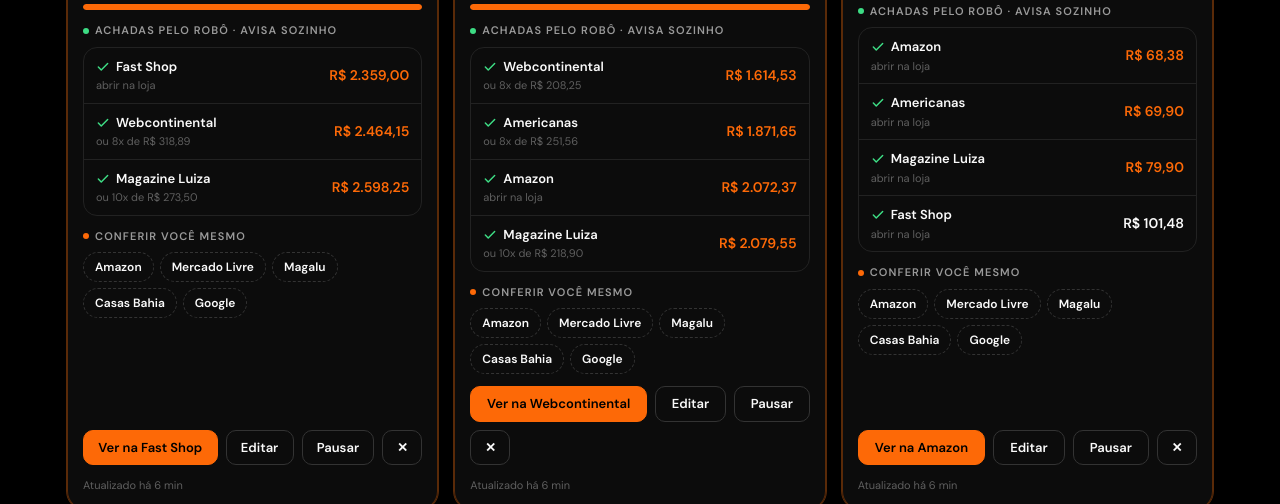
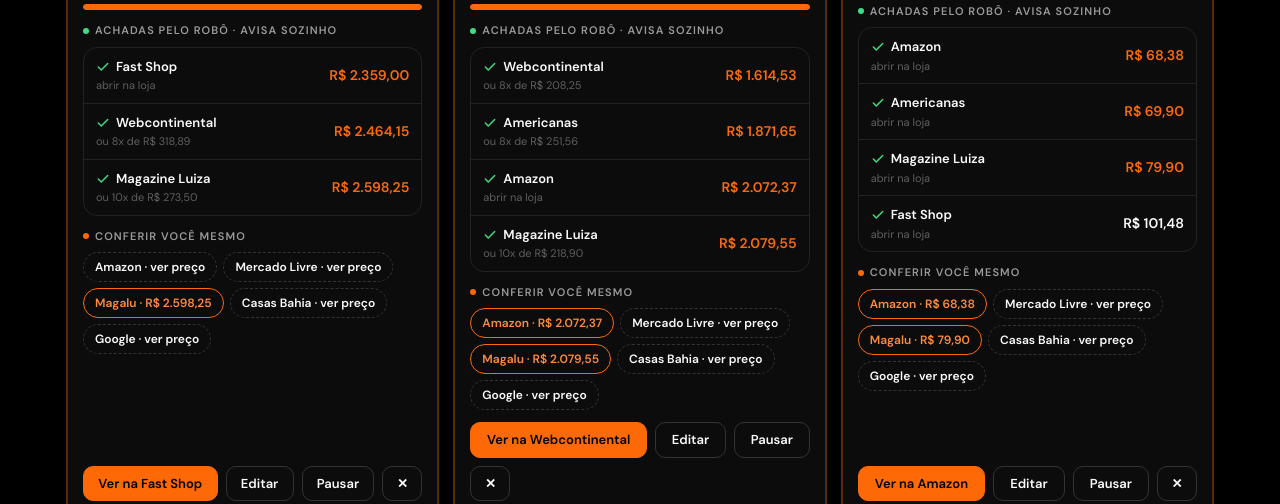
Before and after one commit to cicer0liveira27-star/econolife-promos, a plain HTML site: page index.html in a window 1280 px wide. Shown: the part 761-1265 px from the top of the page. Drawn offline with Linux system fonts and the light colour scheme.

Commit message:
Botões das lojas mostram o preço quando o robô já tem
Co-Authored-By: Claude Opus 5.5 <noreply@anthropic.com>
Claude-Session: https://claude.ai/code/session_01KanXqHzaGi3yt8PrVL5CqP

```diff
--- a/index.html
+++ b/index.html
@@ -136,6 +136,8 @@ img{max-width:100%}
 .mrow{display:flex;flex-wrap:wrap;gap:6px;align-items:center}
 .mrow .cod{font-size:11px;font-weight:700;color:var(--fg);margin-right:2px}
 .mbtn{border:1px dashed var(--line-2);border-radius:999px;padding:5px 11px;font-size:12px;font-weight:600;text-decoration:none;color:var(--fg);white-space:nowrap}
+.mbtn.has{border-style:solid}
+.mbtn.hit{border-color:var(--orange);color:var(--orange-ink)}
 .mbtn:hover{border-color:var(--orange);color:var(--orange-ink)}
 .actions{display:flex;gap:8px;flex-wrap:wrap;margin-top:auto}
 .actions .btn{flex:1 1 auto}
@@ -393,7 +395,9 @@ footer{color:var(--dim);font-size:12px;padding-block:28px 40px;text-align:center
   function manualHTML(p){
     const extra=['Construção','Pisos e revestimentos','Iluminação'].includes(p.categoria)?[['Leroy Merlin',q=>'https://www.leroymerlin.com.br/search?term='+encodeURIComponent(q)]]:[];
     const mods=Array.isArray(p.modelos)&&p.modelos.length?p.modelos.slice(0,3):[null];
-    const rows=mods.map(m=>{const q=termo(p,m);const c=m&&codigoModelo(m);return '<div class="mrow">'+(c&&mods.length>1?'<span class="cod">'+esc(c.toUpperCase())+'</span>':'')+LOJAS_MANUAIS.concat(extra).map(([n,f])=>'<a class="mbtn" href="'+esc(f(q))+'" target="_blank" rel="noopener noreferrer">'+esc(n)+'</a>').join('')+'</div>';}).join('');
+    const ofs=offersOf(p);const alias={'Magalu':'magazine luiza','Google':'__nunca__'};
+    const precoLoja=(n,m)=>{const k=(alias[n]||n).toLowerCase();const l=ofs.filter(o=>(o.loja||'').toLowerCase().includes(k)&&(!m||!o.modelo||o.modelo===m));return l.length?l[0]:null;};
+    const rows=mods.map(m=>{const q=termo(p,m);const c=m&&codigoModelo(m);return '<div class="mrow">'+(c&&mods.length>1?'<span class="cod">'+esc(c.toUpperCase())+'</span>':'')+LOJAS_MANUAIS.concat(extra).map(([n,f])=>{const o=precoLoja(n,m);const alvo=typeof p.precoAlvo==='number'?p.precoAlvo:null;return o?'<a class="mbtn has'+(alvo!=null&&o.preco<=alvo?' hit':'')+'" href="'+esc(o.url)+'" target="_blank" rel="noopener noreferrer">'+esc(n)+' · '+money(o.preco)+'</a>':'<a class="mbtn" href="'+esc(f(q))+'" target="_blank" rel="noopener noreferrer">'+esc(n)+' · ver preço</a>';}).join('')+'</div>';}).join('');
     return '<div class="sec-t"><span class="dot man"></span>Conferir você mesmo</div><div class="manual">'+rows+'</div>';
   }
   function cardHTML(p){
--- a/sw.js
+++ b/sw.js
@@ -1,6 +1,6 @@
 // Econolife Promos — service worker
 // Casca do app em cache (abre offline); dados sempre da rede, com a última cópia como reserva.
-const VERSION = 'econolife-v8';
+const VERSION = 'econolife-v9';
 const SHELL = ['./', 'index.html', 'manifest.webmanifest', 'icons/logo.png', 'icons/icon-192.png', 'icons/icon-512.png', 'icons/apple-touch-icon.png', 'icons/favicon.png'];
 
 self.addEventListener('install', e => {
```
